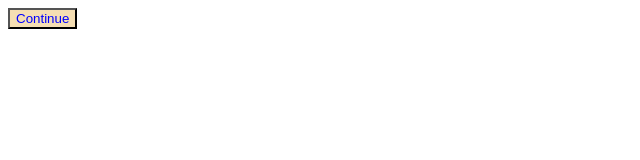
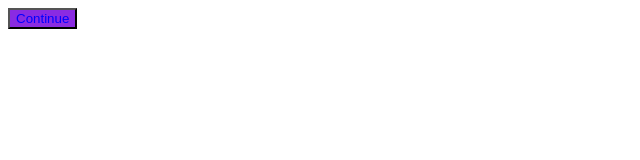
Before and after one commit to github-dev01/LocalRepo, a plain HTML site: page index.html in a window 1280 px wide. Shown: the whole page, without its empty margins (0-640 px from the left). Drawn offline with Linux system fonts and the light colour scheme.

Commit message:
no conflict

```diff
--- a/index.html
+++ b/index.html
@@ -7,7 +7,9 @@
     <style>
         button{
             color: blue;
+            background-color: aliceblue;
             background-color: wheat;
+            background-color: blueviolet;
         }
     </style>
 </head>
```
